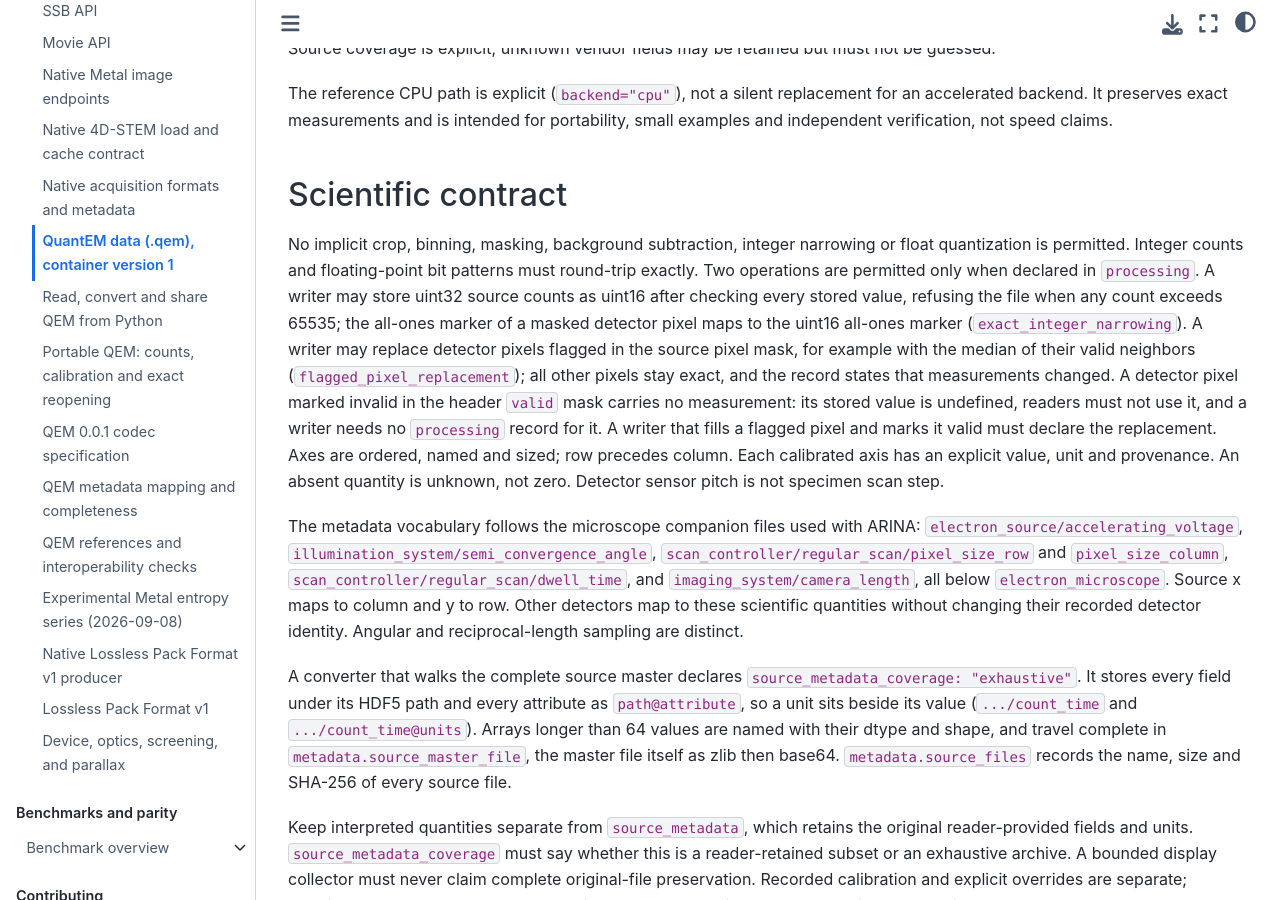
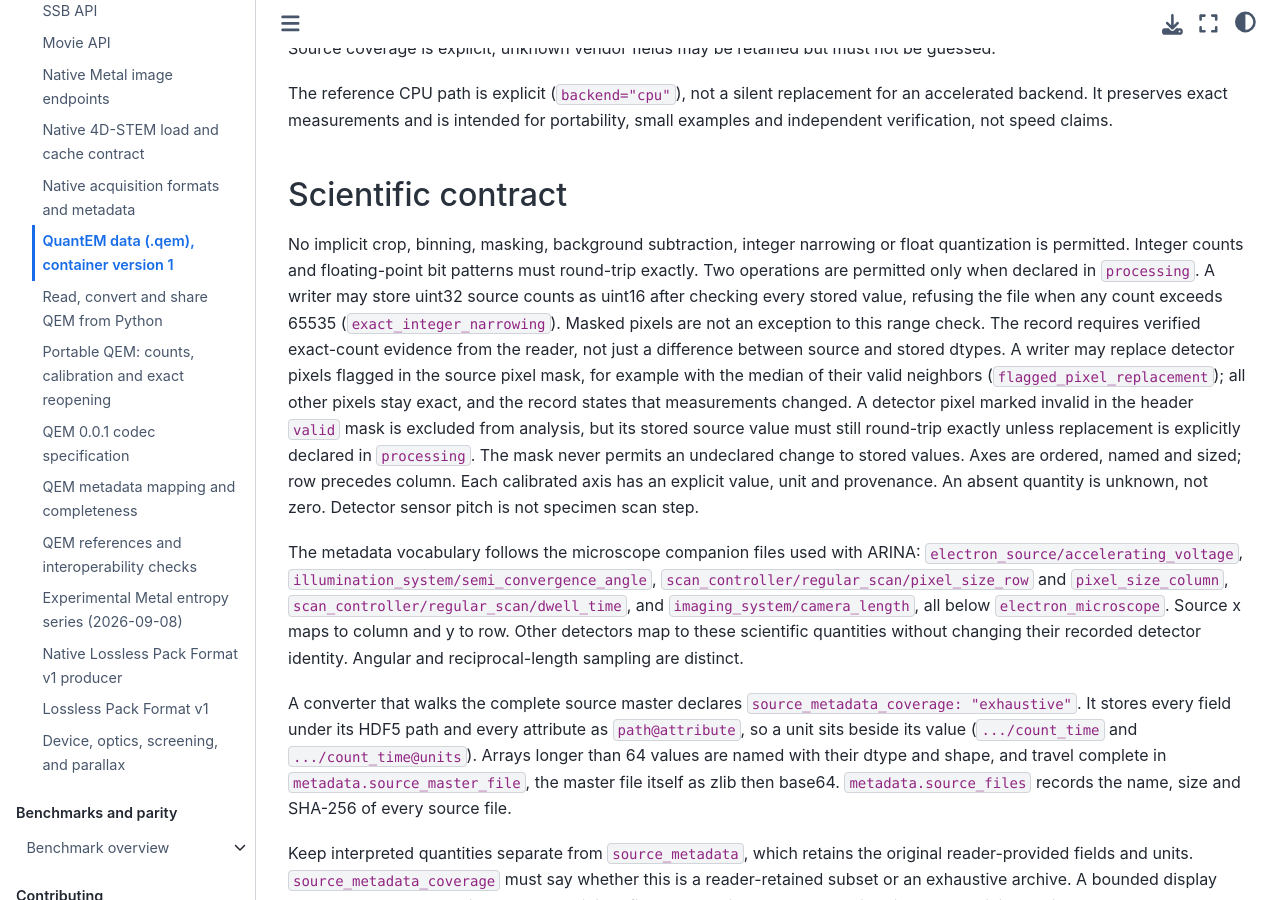
Before and after one commit to bobleesj/quantem.gpu, a Jupyter Book: the page built from docs/api/qem-format.md, in a window 1280 px wide and 900 px high, scrolled down 2053 px. Built offline with Jupyter Book 1.0.4 settings and Sphinx 7.4.7 and the Sphinx Book theme 1.1.4, drawn with Linux system fonts in a browser that asks for light colours.

Commit message:
docs: clarify exact preservation of masked qem values

```diff
--- a/docs/api/qem-format.md
+++ b/docs/api/qem-format.md
@@ -102,15 +102,17 @@ No implicit crop, binning, masking, background subtraction, integer narrowing or
 float quantization is permitted. Integer counts and floating-point bit patterns
 must round-trip exactly. Two operations are permitted only when declared in
 `processing`. A writer may store uint32 source counts as uint16 after checking
-every stored value, refusing the file when any count exceeds 65535; the all-ones
-marker of a masked detector pixel maps to the uint16 all-ones marker
-(`exact_integer_narrowing`). A writer may replace detector pixels flagged in the
-source pixel mask, for example with the median of their valid neighbors
+every stored value, refusing the file when any count exceeds 65535
+(`exact_integer_narrowing`). Masked pixels are not an exception to this range
+check. The record requires verified exact-count evidence from the reader, not
+just a difference between source and stored dtypes. A writer may replace detector
+pixels flagged in the source pixel mask, for example with the median of their valid neighbors
 (`flagged_pixel_replacement`); all other pixels stay exact, and the record
 states that measurements changed. A detector pixel marked invalid in the header
-`valid` mask carries no measurement: its stored value is undefined, readers must
-not use it, and a writer needs no `processing` record for it. A writer that
-fills a flagged pixel and marks it valid must declare the replacement. Axes are ordered, named and sized; row precedes column.
+`valid` mask is excluded from analysis, but its stored source value must still
+round-trip exactly unless replacement is explicitly declared in `processing`.
+The mask never permits an undeclared change to stored values.
+Axes are ordered, named and sized; row precedes column.
 Each calibrated axis has an explicit value, unit and provenance. An absent
 quantity is unknown, not zero. Detector sensor pitch is not specimen scan step.
 
```
